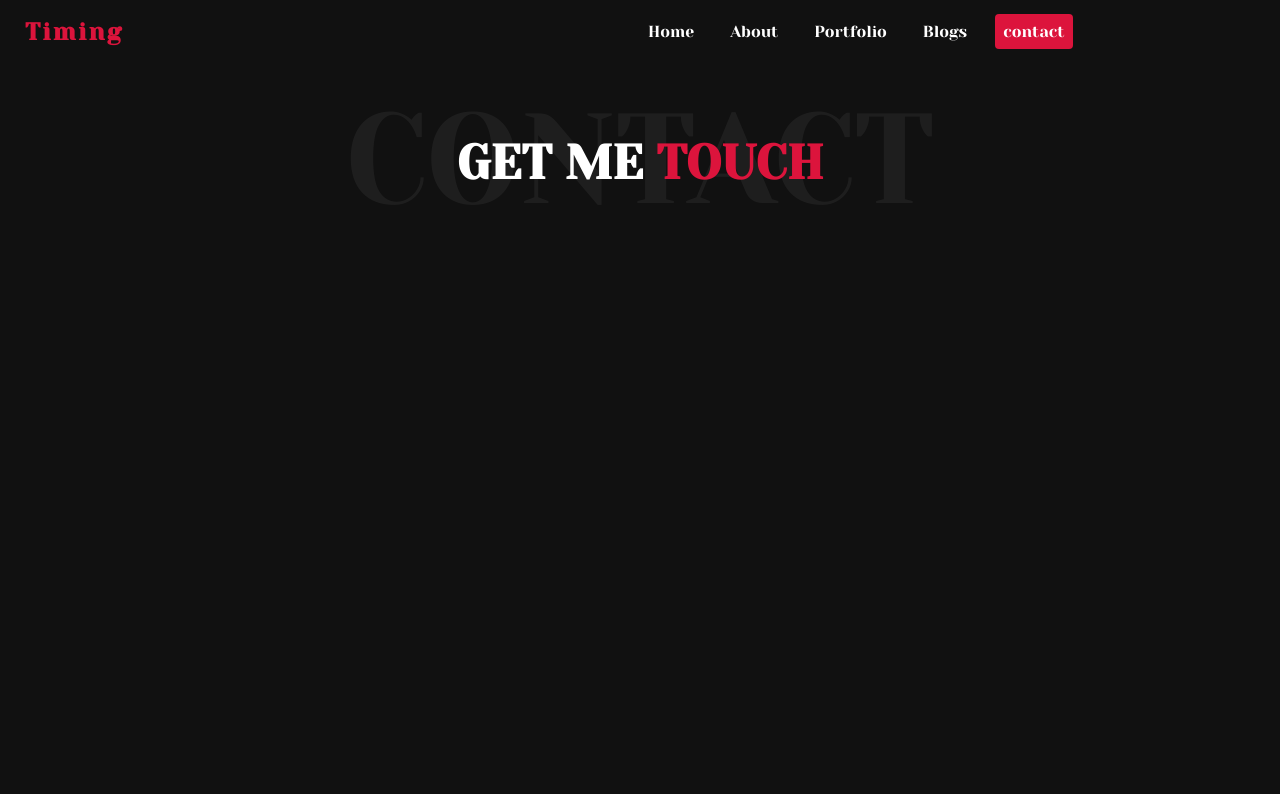
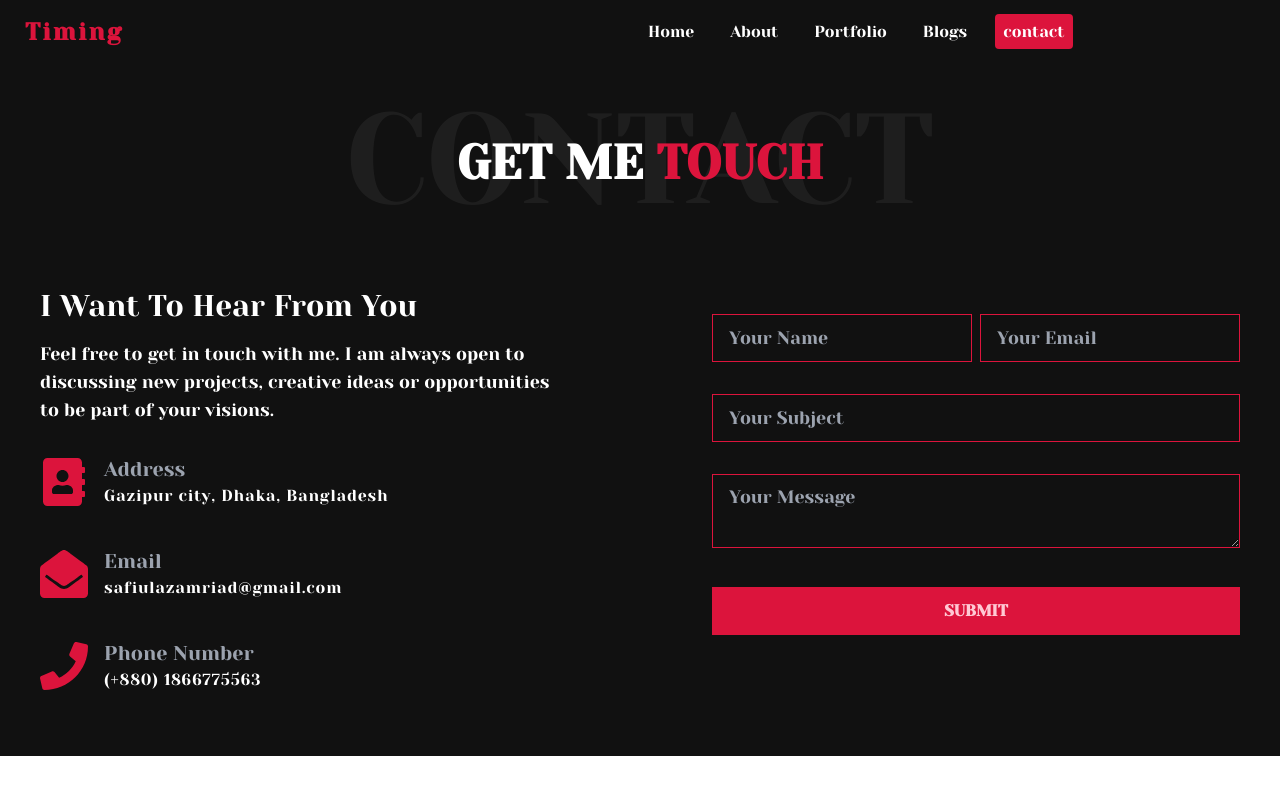
Before and after one commit to Safiul-Azam/my-portfolio-client, a React (Create React App) app: page /contact in a window 1280 px wide. Shown: the top 794 px of the page. Built offline with nearby package versions, Linux system fonts and the light colour scheme.

Commit message:
contact page completed

```diff
--- a/src/component/Home/Header.js
+++ b/src/component/Home/Header.js
@@ -23,7 +23,7 @@ const Header = () => {
                 </div>
                 <Link to='/home' class="btn text-primary btn-ghost normal-case text-2xl tracking-widest">Timing</Link>
             </div>
-            <div class="navbar-center hidden lg:flex">
+            <div class="navbar-center hidden lg:flex z-10">
                 <ul class="menu menu-horizontal p-0 text-white gap-5">
                     {menu}
                 </ul>
--- a/src/component/Pages/Contact.js
+++ b/src/component/Pages/Contact.js
@@ -1,11 +1,52 @@
 import React from 'react';
+import { FaAddressBook } from 'react-icons/fa'
+import { FaEnvelopeOpen } from 'react-icons/fa'
+import { FaPhone } from 'react-icons/fa'
 
 const Contact = () => {
     return (
-        <div className='bg-accent h-screen pt-24'>
-             <div className='text-center relative'>
-                <h2 className='text-white absolute font-extrabold z-10 top-1/3 left-1/3 right-1/3 text-5xl'>GET ME <span className='text-primary'>TOUCH</span></h2>
-                <span className=' text-9xl opacity-40'>CONTACT</span>
+        <div className='bg-accent pt-24 pb-16'>
+            <div className='text-center relative mb-16'>
+                <h2 className='text-white absolute font-extrabold z-10 top-1/3 lg:left-1/3 right-1/3  text-2xl lg:text-5xl'>GET ME <span className='text-primary'>TOUCH</span></h2>
+                <span className=' lg:text-9xl text-6xl opacity-40'>CONTACT</span>
+            </div>
+            <div className='grid lg:grid-cols-2 grid-cols-1 gap-16 items-center container mx-auto'>
+                <div className='px-10'>
+                    <h3 className='text-3xl text-white mb-4'>I Want To Hear From You</h3>
+                    <p className='text-white text-lg mb-8'>Feel free to get in touch with me. I am always open to discussing new projects, creative ideas or opportunities to be part of your visions.</p>
+                    <div>
+                        <div className='flex items-center mb-10'>
+                            <FaAddressBook className='text-primary text-5xl' />
+                            <div className='ml-4 '>
+                                <h2 className='text-xl text-gray-400'>Address</h2>
+                                <span className='text-white text-base tracking-wider'>Gazipur city, Dhaka, Bangladesh</span>
+                            </div>
+                        </div>
+                        <div className='flex items-center mb-10'>
+                            <FaEnvelopeOpen className='text-primary text-5xl' />
+                            <div className='ml-4 '>
+                                <h2 className='text-xl text-gray-400'>Email</h2>
+                                <span className='text-white text-base tracking-wider'>safiulazamriad@gmail.com</span>
+                            </div>
+                        </div>
+                        <div className='flex items-center'>
+                            <FaPhone className='text-primary text-5xl' />
+                            <div className='ml-4 '>
+                                <h2 className='text-xl text-gray-400'>Phone Number</h2>
+                                <span className='text-white text-base tracking-wider'>(+880) 1866775563</span>
+                            </div>
+                        </div>
+                    </div>
+                </div>
+                <div className='w-full px-10'>
+                    <div className='grid grid-cols-2 gap-2 w-full mb-8 '>
+                        <input type="text" placeholder="Your Name" class="input input-bordered bg-accent rounded-none input-primary text-lg w-full max-w-xs" />
+                        <input type="email" placeholder="Your Email" class="input input-bordered bg-accent rounded-none input-primary text-lg w-full max-w-xs" />
+                    </div>
+                    <input type="text" placeholder="Your Subject" class="input input-bordered input-primary text-lg bg-accent rounded-none w-full mb-8 " />
+                    <textarea class="textarea bg-accent rounded-none textarea-primary text-lg w-full mb-8" placeholder="Your Message"></textarea>
+                    <input type="submit" value='submit' class="btn rounded-none text-base btn-primary w-full mb-8 " />
+                </div>
             </div>
         </div>
     );
```
